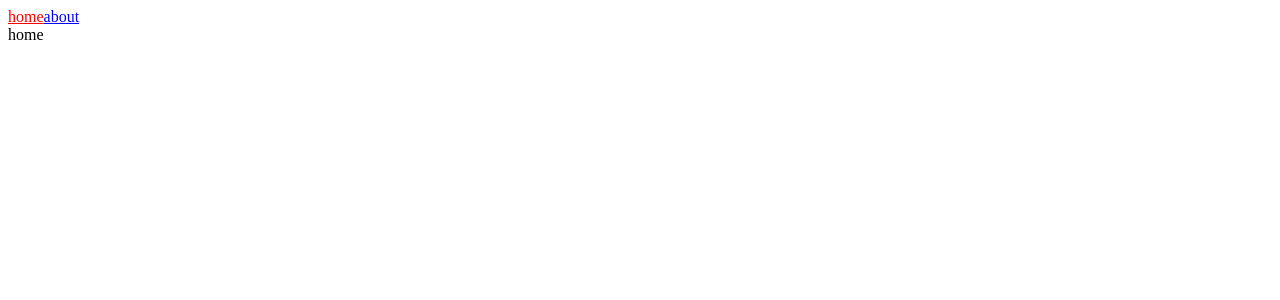
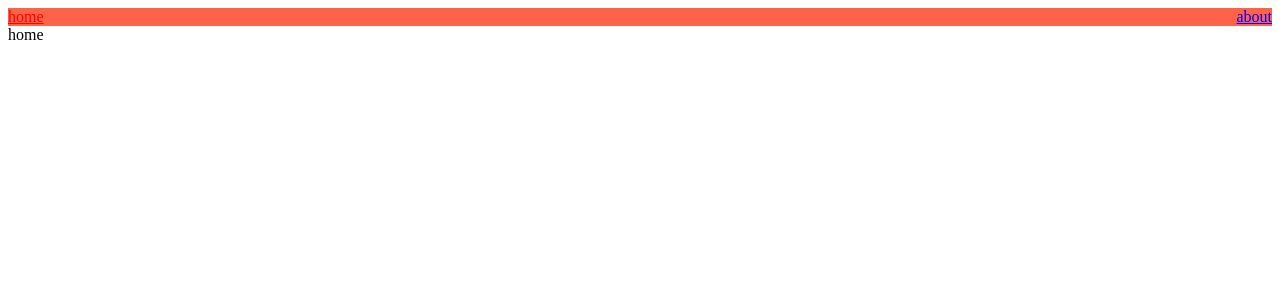
Before and after one commit to flsnrtmmyungju/nexttest, a Next.js app: page / in a window 1280 px wide. Shown: the top 300 px of the page. Built offline with nearby package versions, Linux system fonts and the light colour scheme.

Commit message:
css적용: 모듈파일만들고 className={모듈.스타일이름}

```diff
--- a/components/NavBar.js
+++ b/components/NavBar.js
@@ -1,10 +1,10 @@
 import Link from "next/link";
 import { useRouter } from "next/router"
-
+import styles from "./NavBar.module.css"
 
 export default function NavBar() {
     const router = useRouter()
-    return <nav>
+    return <nav className={styles.nav}>
         {/* 추천하진 않지만 style 사용하는 방법 */}
         {/* <Link href="/" style={{ color: router.pathname === "/" ? 'red' : 'blue' }}>home</Link> */}
         <Link href="/" style={{ color: router.pathname === "/" ? 'red' : 'blue' }}>home</Link>
--- /dev/null
+++ b/components/NavBar.module.css
@@ -0,0 +1,5 @@
+.nav {
+    display: flex;
+    justify-content: space-between;
+    background-color: tomato;
+}
```
Also changed, not shown: jsconfig.json (+9 -9 lines).
